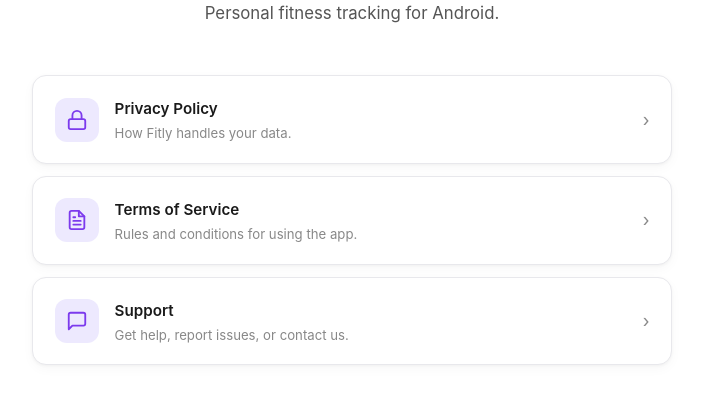
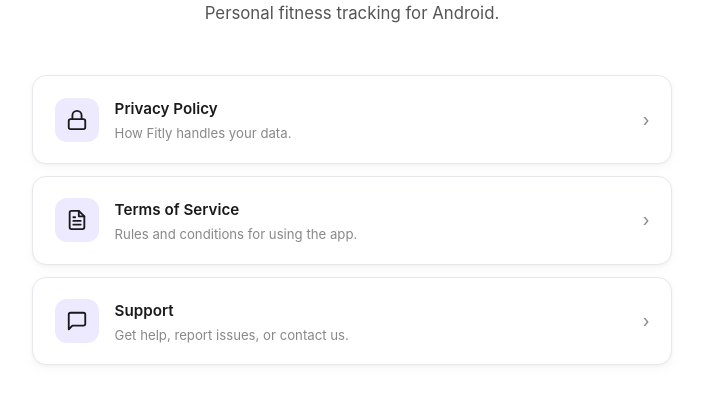
Before and after one commit to builtbylee/fitly-pages, a Jekyll site: the page built from index.html, in a window 1280 px wide. Shown: the part 319-739 px from the top of the page, without its empty margins (288-991 px from the left). Built offline with Jekyll 4.4.1, drawn with Linux system fonts in a browser that asks for light colours.

Commit message:
Change card icons to black

```diff
--- a/_layouts/default.html
+++ b/_layouts/default.html
@@ -6,7 +6,7 @@
   <title>{{ page.title }} — Fitly</title>
   <meta name="description" content="{{ page.description | default: site.description }}">
   <link rel="icon" type="image/png" href="{{ '/assets/icon.png' | relative_url }}">
-  <link rel="stylesheet" href="{{ '/assets/style.css' | relative_url }}?v=3">
+  <link rel="stylesheet" href="{{ '/assets/style.css' | relative_url }}?v=4">
 </head>
 <body>
   <div class="container">
--- a/assets/style.css
+++ b/assets/style.css
@@ -179,7 +179,7 @@
   align-items: center;
   justify-content: center;
   font-size: 1.25rem;
-  color: var(--accent);
+  color: var(--text);
 }
 
 .link-card-content h3 {
```
